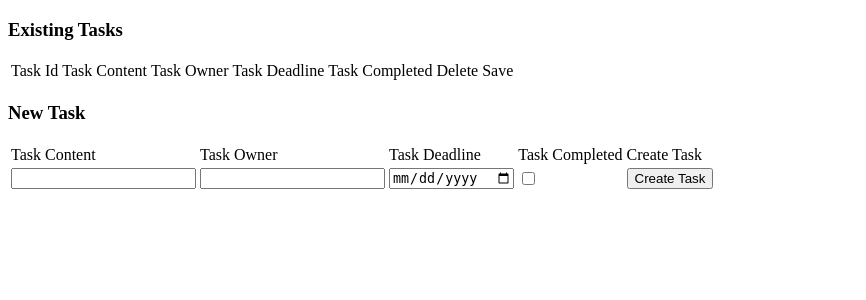
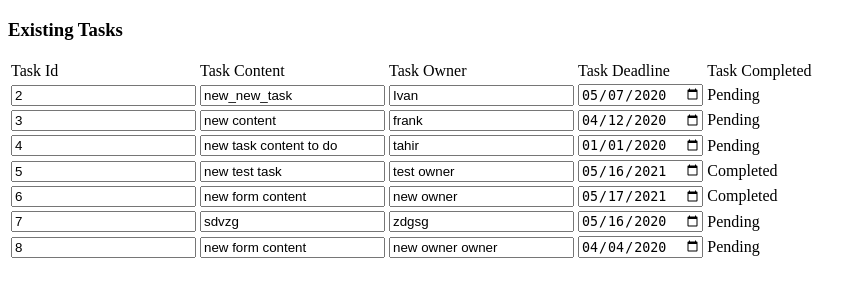
Before and after one commit to sbjice/industrial_todo_list, a Flask app: page /tasks in a window 1280 px wide. Shown: the top 300 px of the page, without its empty margins (0-866 px from the left). Run offline with Flask 2, Linux system fonts and the light colour scheme; data comes from the database, SQL or seed files in the repository; both versions use the stored data as it was after the commit.

Commit message:
Refactor index template Add tasks template Refactor routing

```diff
--- a/main.py
+++ b/main.py
@@ -12,7 +12,6 @@ app.config['SECRET_KEY'] = 'secret'
 app.config['SQLALCHEMY_DATABASE_URI'] = os.environ.get("DATABASE_URL", "sqlite:///blog.db")
 app.config['SQLALCHEMY_TRACK_MODIFICATIONS'] = False
 db = SQLAlchemy(app)
-
 
 
 class Task(db.Model):
@@ -37,37 +36,41 @@ def create_form_from_task(task: Task):
     return form
 
 
-@app.route('/', methods=["GET"])
-def home():
+def create_existing_tasks_forms():
     tasks = Task.query.all()
-    new_task_form = NewTaskForm()
     task_forms = []
     for task in tasks:
         form = create_form_from_task(task)
         task_forms.append(form)
+    return task_forms
+
+
+@app.route('/', methods=["GET"])
+def home():
+    new_task_form = NewTaskForm()
+    task_forms = create_existing_tasks_forms()
     return render_template('index.html', tasks=task_forms, form=new_task_form)
 
 
-@app.route('/tasks', methods=["GET", "POST"])
+@app.route('/tasks')
 def get_tasks():
+    tasks = create_existing_tasks_forms()
+    return render_template('tasks.html', tasks=tasks)
+
+
+@app.route('/new_task', methods=["POST"])
+def new_task():
     form = NewTaskForm()
     if form.validate_on_submit():
-        print(f"{form.text.data}\n"
-              f"{form.owner.data}\n"
-              f"{form.deadline.data}\n"
-              f"{form.done.data}\n\n")
-
-        new_task = Task(
+        task = Task(
             text=form.text.data,
             owner=form.owner.data,
             deadline=form.deadline.data if form.deadline.data else str(datetime.date.today()),
             done=form.done.data
         )
-
-        db.session.add(new_task)
+        db.session.add(task)
         db.session.commit()
-        return redirect(url_for('home'))
-    return render_template('index.html', form=form)
+    return redirect(url_for('get_tasks'))
 
 
 @app.route('/change_tasks/<int:task_id>', methods=["POST"])
--- a/templates/index.html
+++ b/templates/index.html
@@ -36,7 +36,7 @@
 
 <h3>New Task</h3>
 <div>
-    <form method="POST" action="{{ url_for('get_tasks') }}">
+    <form method="POST" action="{{ url_for('new_task') }}">
         <table>
             <tr>
                 <td>Task Content</td>
@@ -46,6 +46,7 @@
                 <td>Create Task</td>
             </tr>
             <tr>
+            {{ form.csrf_token }}
                 <td>{{ form.text(size=20) }}</td>
                 <td>{{ form.owner(size=20) }}</td>
                 <td>{{ form.deadline(size=20) }}</td>
--- /dev/null
+++ b/templates/tasks.html
@@ -0,0 +1,34 @@
+<!DOCTYPE html>
+<html lang="en">
+<head>
+    <meta charset="UTF-8">
+    <title>Existing Tasks</title>
+</head>
+<body>
+<h3>Existing Tasks</h3>
+<div>
+    <table>
+        <tr>
+            <td>Task Id</td>
+            <td>Task Content</td>
+            <td>Task Owner</td>
+            <td>Task Deadline</td>
+            <td>Task Completed</td>
+        </tr>
+        {% for task in tasks %}
+        <tr>
+            <td>{{ task.id }}</td>
+            <td>{{ task.text(size=20) }}</td>
+            <td>{{ task.owner(size=20) }}</td>
+            <td>{{ task.deadline(size=20) }}</td>
+            {% if task.done.data %}
+            <td>Completed</td>
+            {% else %}
+            <td>Pending</td>
+            {% endif %}
+        </tr>
+        {% endfor %}
+    </table>
+</div>
+</body>
+</html>
```
Also changed, not shown: blog.db.
